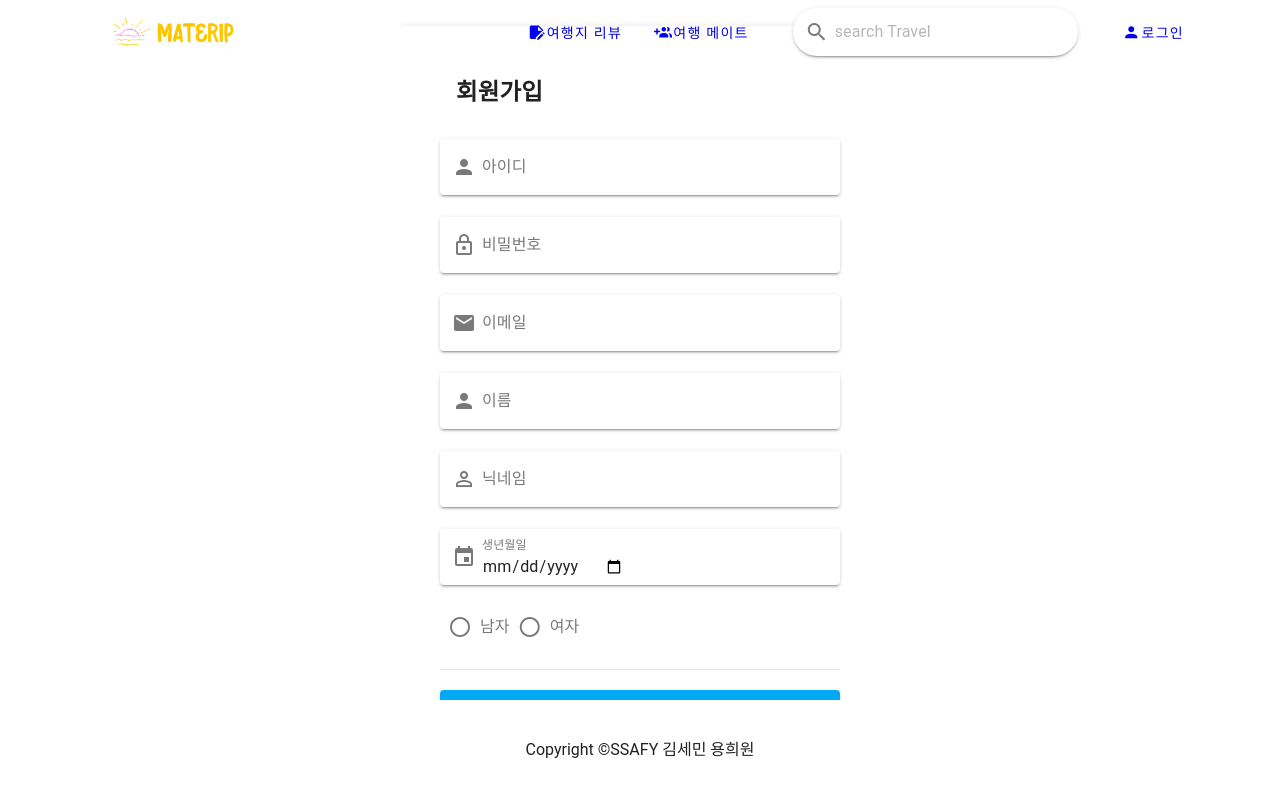
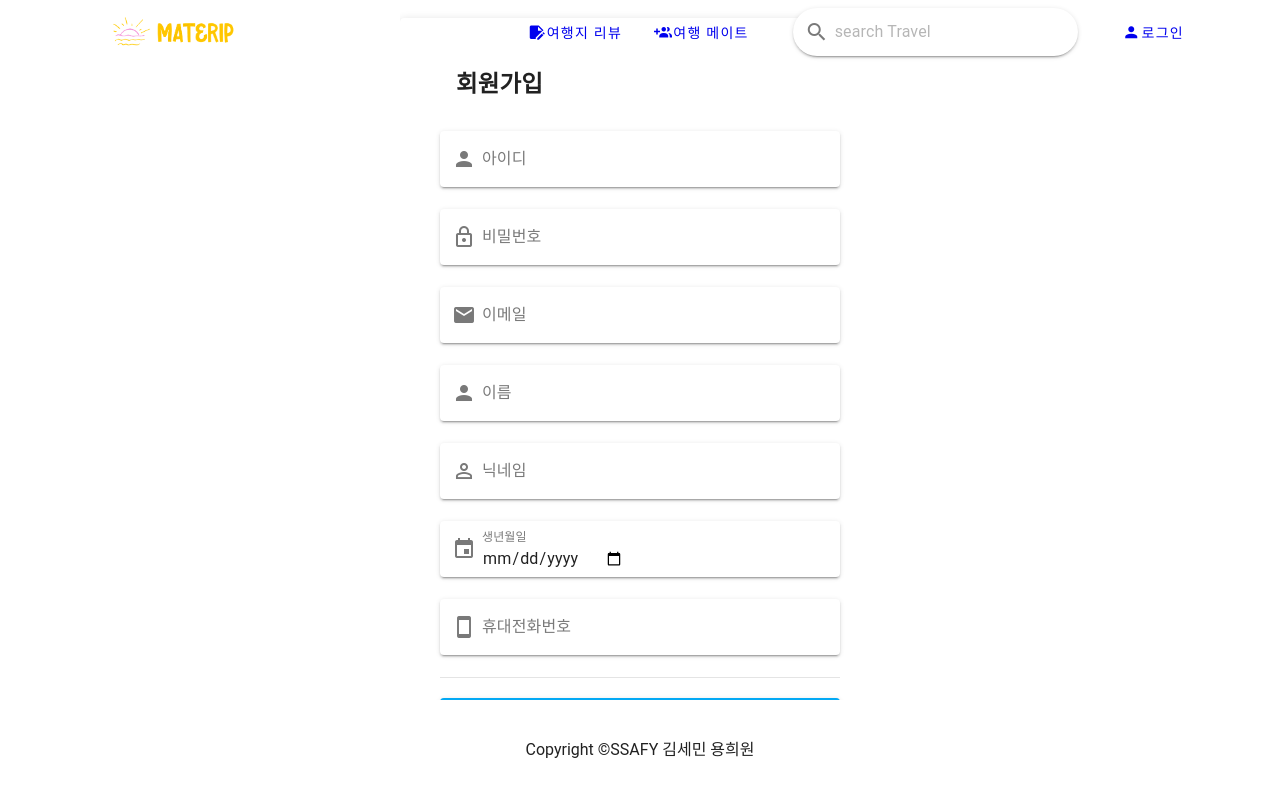
Before and after one commit to MATERIP/MATERIP, a Vue app in the folder materip-vue-project/: page /signup in a window 1280 px wide. Shown: the top 796 px of the page. Built offline with nearby package versions, Linux system fonts and the light colour scheme.

Commit message:
feat: signup axios

```diff
--- a/materip-vue-project/src/views/SignupView.vue
+++ b/materip-vue-project/src/views/SignupView.vue
@@ -1,4 +1,33 @@
-<script setup></script>
+<script setup>
+import { ref } from "vue";
+import axios from "axios";
+const userInfo = ref({
+  id: "",
+  password: "",
+  email: "",
+  name: "",
+  nickname: "",
+  birth: "",
+  tel: "",
+});
+const instance = axios.create({
+  baseURL: "http://localhost:8080/",
+});
+function signup() {
+  console.log(userInfo.value);
+  instance
+    .post("/admin/user/signup", userInfo.value)
+    .then((response) => {
+      // userInfo.value = response.data;
+      console.log(response);
+      alert('회원가입성공')
+      this.$router.push("/login");
+    })
+    .catch(function (error) {
+      console.log(error);
+    });
+}
+</script>
 
 <template>
   <v-layout row wrap>
@@ -9,7 +38,7 @@
             <h3>회원가입</h3>
           </v-layout>
         </v-card-title>
-        <v-form class="mt-5" method="post">
+        <v-form class="mt-5" method="post" onsubmit="return false;">
           <v-text-field
             name="id"
             label="아이디"
@@ -17,6 +46,7 @@
             type="text"
             prepend-inner-icon="mdi-account"
             variant="solo"
+            v-model="userInfo.id"
           ></v-text-field>
           <v-text-field
             name="password"
@@ -25,6 +55,7 @@
             type="password"
             prepend-inner-icon="mdi-lock-outline"
             variant="solo"
+            v-model="userInfo.password"
           ></v-text-field>
           <v-text-field
             name="email"
@@ -33,6 +64,7 @@
             type="email"
             prepend-inner-icon="mdi-email"
             variant="solo"
+            v-mode="userInfo.email"
           ></v-text-field>
           <v-text-field
             name="name"
@@ -40,6 +72,7 @@
             id="name"
             prepend-inner-icon="mdi-account"
             variant="solo"
+            v-model="userInfo.name"
           ></v-text-field>
           <v-text-field
             name="nickname"
@@ -48,6 +81,7 @@
             type="text"
             prepend-inner-icon="mdi-account-outline"
             variant="solo"
+            v-model="userInfo.nickname"
           ></v-text-field>
           <v-text-field
             name="birth"
@@ -56,14 +90,29 @@
             type="date"
             prepend-inner-icon="mdi-calendar"
             variant="solo"
+            v-model="userInfo.birth"
           ></v-text-field>
-          <v-radio-group inline>
+          <!-- <v-radio-group inline>
             <v-radio label="남자" value="male"></v-radio>
             <v-radio label="여자" value="female"></v-radio>
-          </v-radio-group>
-
+          </v-radio-group> -->
+          <v-text-field
+            name="tel"
+            label="휴대전화번호"
+            id="tel"
+            type="tel"
+            prepend-inner-icon="mdi-cellphone"
+            variant="solo"
+            v-model="userInfo.tel"
+          ></v-text-field>
           <v-divider></v-divider>
-          <v-btn type="submit" color="light-blue" size="large" block class="mt-5"
+          <v-btn
+            type="submit"
+            color="light-blue"
+            size="large"
+            block
+            class="mt-5"
+            @click="signup"
             >회원가입</v-btn
           >
         </v-form>
```
